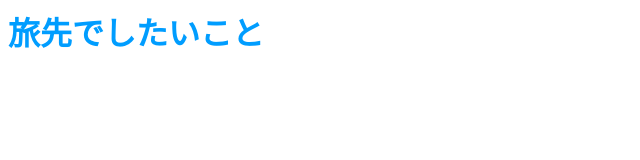
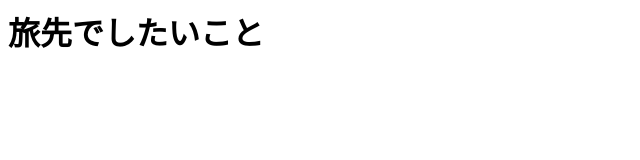
Before and after one commit to s1f10250118/team-project, a plain HTML site: page index.html in a window 1280 px wide. Shown: the whole page, without its empty margins (0-640 px from the left). Drawn offline with Linux system fonts and the light colour scheme.

Commit message:
cssの編集

```diff
--- a/css/index.css
+++ b/css/index.css
@@ -1,3 +1,3 @@
 h1{
-    color:rgb(0, 157, 255);
+    margin:rgb(0, 157, 255);
 }
--- a/css/index1.css
+++ b/css/index1.css
@@ -1,3 +1,3 @@
 h1 {
-    margin: #0cf
+    color: #0cf;
 }
```
